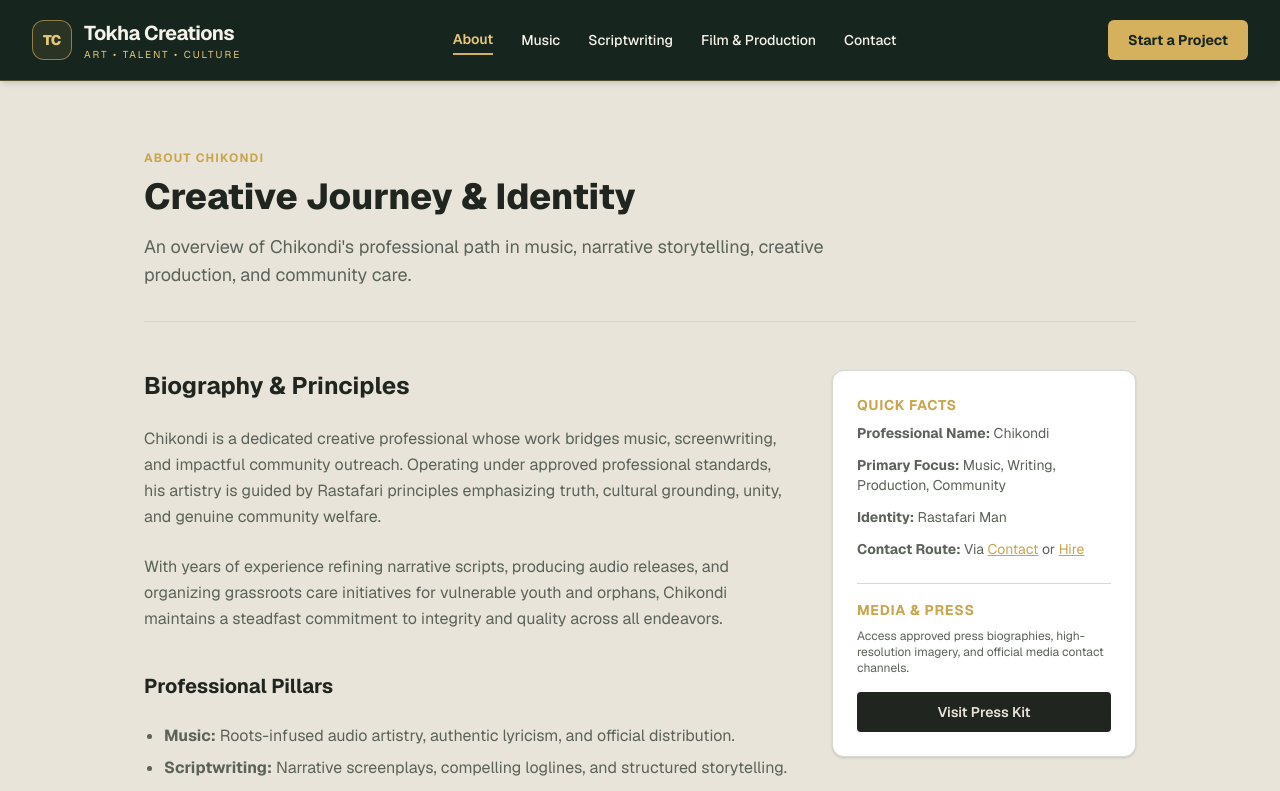
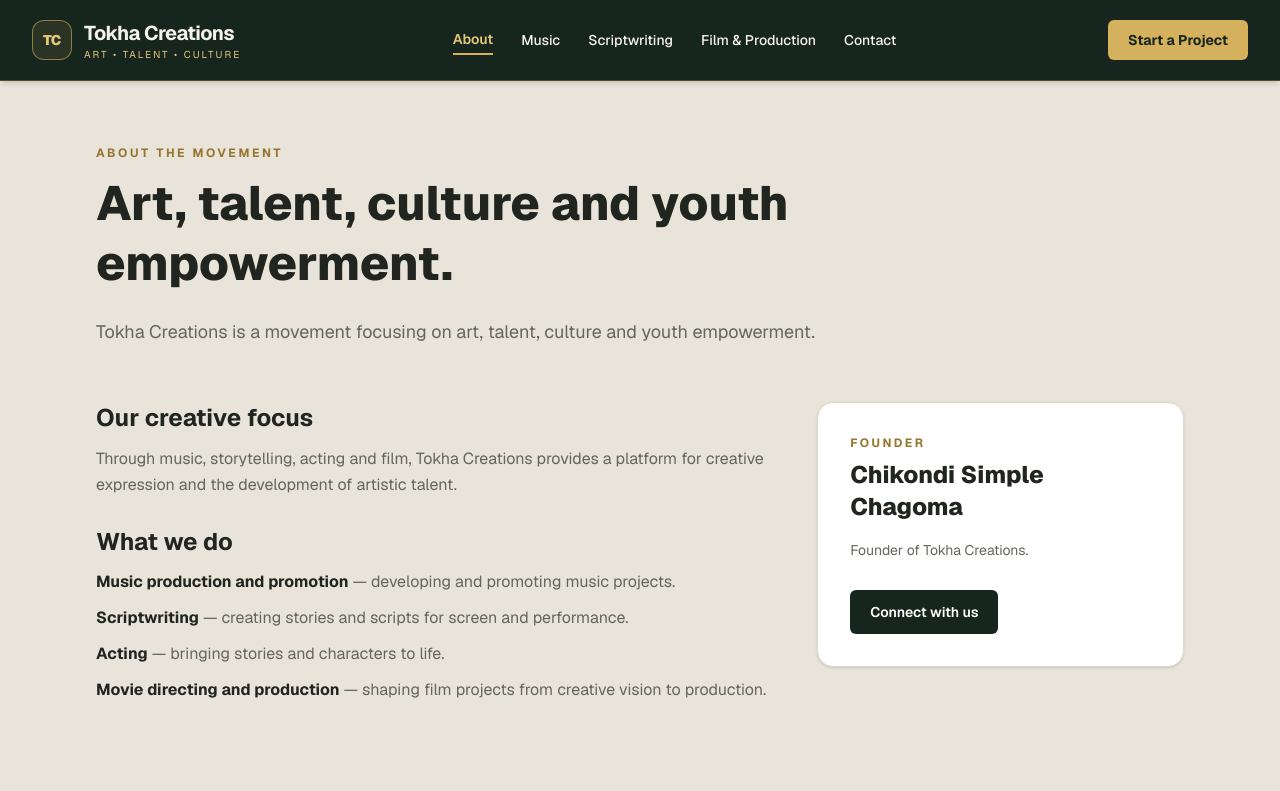
Before and after one commit to Jonathan97k/chikondi, a Next.js app: page /about in a window 1280 px wide. Shown: the top 791 px of the page. Built offline with nearby package versions, Linux system fonts and the light colour scheme.

Commit message:
Adapt app/about/page.tsx for Tokha Creations

```diff
--- a/app/about/page.tsx
+++ b/app/about/page.tsx
@@ -2,58 +2,36 @@ import Link from "next/link";
 
 export default function AboutPage() {
   return (
-    <div className="max-w-5xl mx-auto px-4 py-16 text-[#20251F]">
-      <div className="mb-12 border-b border-[#D6D9D1] pb-8">
-        <span className="text-xs uppercase tracking-widest text-[#C9A54D] font-bold">About Chikondi</span>
-        <h1 className="text-4xl font-extrabold mt-2 mb-4">Creative Journey & Identity</h1>
-        <p className="text-lg text-[#5B6259] max-w-3xl">
-          An overview of Chikondi&apos;s professional path in music, narrative storytelling, creative production, and community care.
-        </p>
-      </div>
+    <main className="mx-auto max-w-6xl px-4 py-16 text-[#20251F] sm:px-6 lg:px-8">
+      <header className="mb-14 max-w-3xl">
+        <p className="mb-3 text-xs font-bold uppercase tracking-[0.22em] text-[#98752E]">About the movement</p>
+        <h1 className="text-4xl font-extrabold leading-tight sm:text-5xl">Art, talent, culture and youth empowerment.</h1>
+        <p className="mt-6 text-lg leading-relaxed text-[#62665D]">Tokha Creations is a movement focusing on art, talent, culture and youth empowerment.</p>
+      </header>
 
-      <div className="grid grid-cols-1 md:grid-cols-3 gap-10 mb-16">
-        <div className="md:col-span-2 space-y-6">
-          <h2 className="text-2xl font-bold">Biography & Principles</h2>
-          <p className="leading-relaxed text-[#5B6259]">
-            Chikondi is a dedicated creative professional whose work bridges music, screenwriting, and impactful community outreach. Operating under approved professional standards, his artistry is guided by Rastafari principles emphasizing truth, cultural grounding, unity, and genuine community welfare.
-          </p>
-          <p className="leading-relaxed text-[#5B6259]">
-            With years of experience refining narrative scripts, producing audio releases, and organizing grassroots care initiatives for vulnerable youth and orphans, Chikondi maintains a steadfast commitment to integrity and quality across all endeavors.
-          </p>
-
-          <h3 className="text-xl font-bold pt-4">Professional Pillars</h3>
-          <ul className="list-disc pl-5 space-y-2 text-[#5B6259]">
-            <li><strong>Music:</strong> Roots-infused audio artistry, authentic lyricism, and official distribution.</li>
-            <li><strong>Scriptwriting:</strong> Narrative screenplays, compelling loglines, and structured storytelling.</li>
-            <li><strong>Production:</strong> Professional media production, creative consultation, and project deliverables.</li>
-            <li><strong>Community Care:</strong> Transparent support programs and initiatives for orphaned children.</li>
-          </ul>
-        </div>
-
-        <div className="bg-white p-6 rounded-xl border border-[#D6D9D1] shadow-sm h-fit space-y-6">
+      <section className="grid gap-10 lg:grid-cols-[1.3fr_0.7fr]">
+        <div className="space-y-7">
           <div>
-            <h3 className="text-sm uppercase tracking-wider text-[#C9A54D] font-bold mb-2">Quick Facts</h3>
-            <ul className="space-y-3 text-sm text-[#5B6259]">
-              <li><strong>Professional Name:</strong> Chikondi</li>
-              <li><strong>Primary Focus:</strong> Music, Writing, Production, Community</li>
-              <li><strong>Identity:</strong> Rastafari Man</li>
-              <li><strong>Contact Route:</strong> Via <Link href="/contact" className="text-[#C9A54D] underline">Contact</Link> or <Link href="/hire" className="text-[#C9A54D] underline">Hire</Link></li>
+            <h2 className="mb-3 text-2xl font-bold">Our creative focus</h2>
+            <p className="leading-relaxed text-[#62665D]">Through music, storytelling, acting and film, Tokha Creations provides a platform for creative expression and the development of artistic talent.</p>
+          </div>
+          <div>
+            <h2 className="mb-3 text-2xl font-bold">What we do</h2>
+            <ul className="space-y-3 text-[#62665D]">
+              <li><strong className="text-[#20251F]">Music production and promotion</strong> — developing and promoting music projects.</li>
+              <li><strong className="text-[#20251F]">Scriptwriting</strong> — creating stories and scripts for screen and performance.</li>
+              <li><strong className="text-[#20251F]">Acting</strong> — bringing stories and characters to life.</li>
+              <li><strong className="text-[#20251F]">Movie directing and production</strong> — shaping film projects from creative vision to production.</li>
             </ul>
           </div>
-          <div className="pt-4 border-t border-[#D6D9D1]">
-            <h3 className="text-sm uppercase tracking-wider text-[#C9A54D] font-bold mb-2">Media & Press</h3>
-            <p className="text-xs text-[#5B6259] mb-4">
-              Access approved press biographies, high-resolution imagery, and official media contact channels.
-            </p>
-            <Link
-              href="/press"
-              className="block text-center w-full py-2.5 px-4 rounded bg-[#20251F] text-[#E8E4D9] text-sm font-semibold hover:bg-[#C9A54D] hover:text-[#20251F] transition-all"
-            >
-              Visit Press Kit
-            </Link>
-          </div>
         </div>
-      </div>
-    </div>
+        <aside className="h-fit rounded-2xl border border-[#DED9CC] bg-white p-8 shadow-sm">
+          <p className="mb-2 text-xs font-bold uppercase tracking-[0.2em] text-[#98752E]">Founder</p>
+          <h2 className="text-2xl font-extrabold">Chikondi Simple Chagoma</h2>
+          <p className="mt-4 text-sm leading-relaxed text-[#62665D]">Founder of Tokha Creations.</p>
+          <Link href="/contact" className="mt-7 inline-flex rounded-md bg-[#17251F] px-5 py-3 text-sm font-semibold text-white transition hover:bg-[#30473A]">Connect with us</Link>
+        </aside>
+      </section>
+    </main>
   );
 }
```
